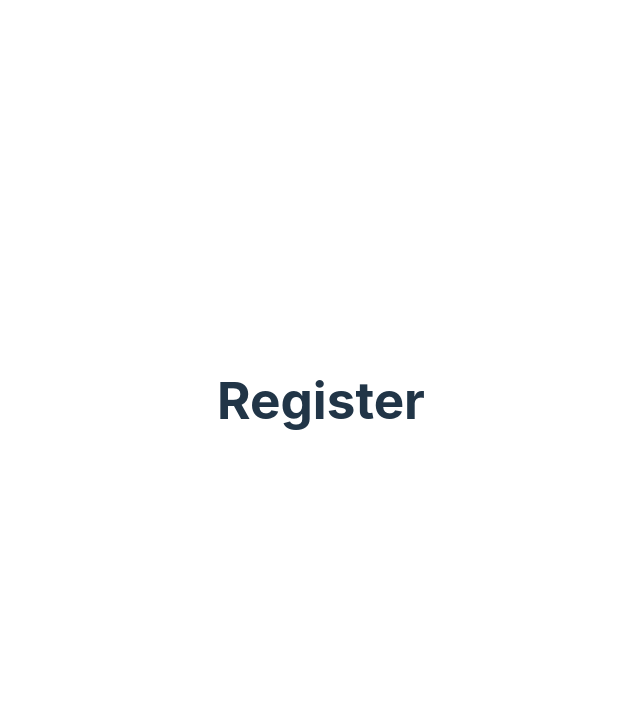
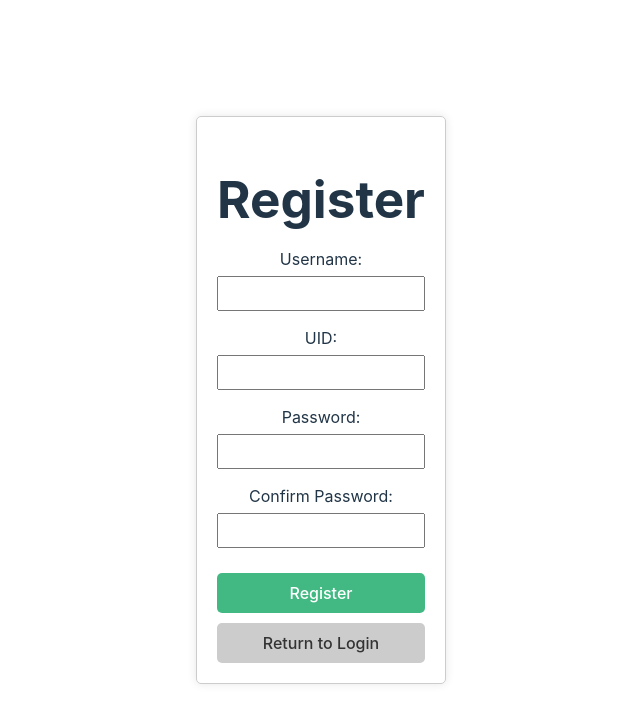
Before and after one commit to 7kax/SEProject, a Vue app: page /register in a window 1280 px wide. Shown: the top 722 px of the page, without its empty margins (319-959 px from the left). Built offline with nearby package versions, Linux system fonts and the light colour scheme.

Commit message:
实现注册页面

```diff
--- a/src/views/Register.vue
+++ b/src/views/Register.vue
@@ -1,9 +1,131 @@
 <template>
-    <h1>Register</h1>
+    <div class="register-container">
+        <h1>Register</h1>
+        <form @submit.prevent="handleRegister">
+            <div>
+                <label for="username">Username:</label>
+                <input type="text" v-model="username" required />
+            </div>
+            <div>
+                <label for="uid">UID:</label>
+                <input type="text" v-model="uid" required />
+            </div>
+            <div>
+                <label for="password">Password:</label>
+                <input type="password" v-model="password" required />
+            </div>
+            <div>
+                <label for="confirmPassword">Confirm Password:</label>
+                <input type="password" v-model="confirmPassword" required />
+            </div>
+            <button type="submit">Register</button>
+        </form>
+        <button @click="redirectToLogin">Return to Login</button>
+    </div>
 </template>
 
 <script lang="ts" setup>
+import { ref } from 'vue';
 
+const username = ref('');
+const uid = ref('');
+const password = ref('');
+const confirmPassword = ref('');
+
+const handleRegister = () => {
+    const illegalChars = /[!@#\$%\^\&*\)\(+=._-]+/g;
+
+    // Check if fields are not empty
+    if (!username.value.trim()) {
+        alert('Username cannot be empty');
+        return;
+    }
+    if (!uid.value.trim()) {
+        alert('UID cannot be empty');
+        return;
+    }
+
+    // Check for illegal characters in username and uid
+    if (illegalChars.test(username.value)) {
+        alert('Username contains illegal characters');
+        return;
+    }
+    if (illegalChars.test(uid.value)) {
+        alert('UID contains illegal characters');
+        return;
+    }
+
+    // Check if password fields match
+    if (password.value !== confirmPassword.value) {
+        alert('Passwords do not match');
+        return;
+    }
+
+    // Proceed with registration (e.g., call an API)
+    alert('Registration successful!');
+};
+
+const redirectToLogin = () => {
+    window.location.href = '/login';
+};
 </script>
 
-<style scoped></style>
+<style scoped>
+.register-container {
+    max-width: 300px;
+    margin: 0 auto;
+    padding: 20px;
+    border: 1px solid #ccc;
+    border-radius: 5px;
+    box-shadow: 0 0 10px rgba(0, 0, 0, 0.1);
+}
+
+.register-container h1 {
+    text-align: center;
+    margin-bottom: 20px;
+}
+
+.register-container form div {
+    margin-bottom: 15px;
+}
+
+.register-container form label {
+    display: block;
+    margin-bottom: 5px;
+}
+
+.register-container form input {
+    width: 100%;
+    padding: 8px;
+    box-sizing: border-box;
+}
+
+.register-container form button {
+    width: 100%;
+    padding: 10px;
+    background-color: #42b983;
+    color: white;
+    border: none;
+    border-radius: 5px;
+    cursor: pointer;
+}
+
+.register-container form button:hover {
+    background-color: #369a6f;
+}
+
+.register-container button {
+    margin-top: 10px;
+    width: 100%;
+    padding: 10px;
+    background-color: #ccc;
+    color: #333;
+    border: none;
+    border-radius: 5px;
+    cursor: pointer;
+}
+
+.register-container button:hover {
+    background-color: #bbb;
+}
+</style>
```
